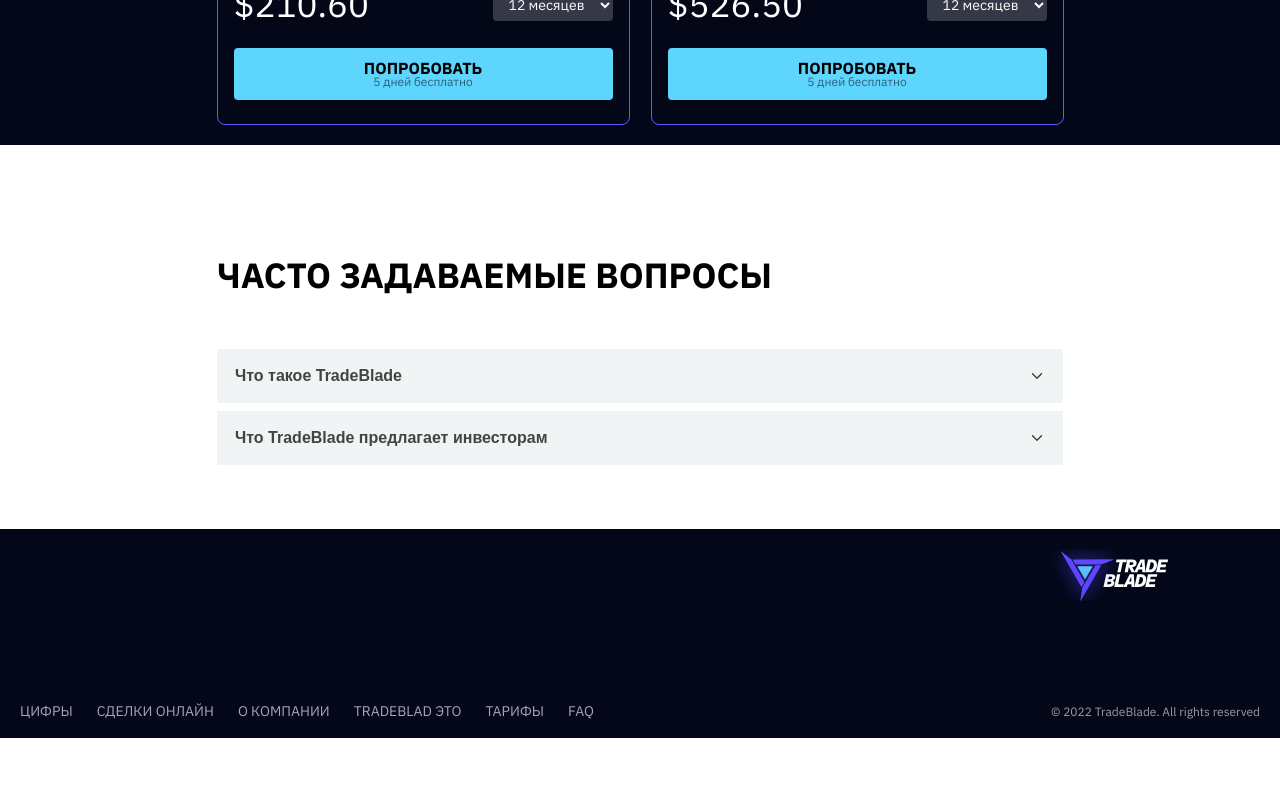
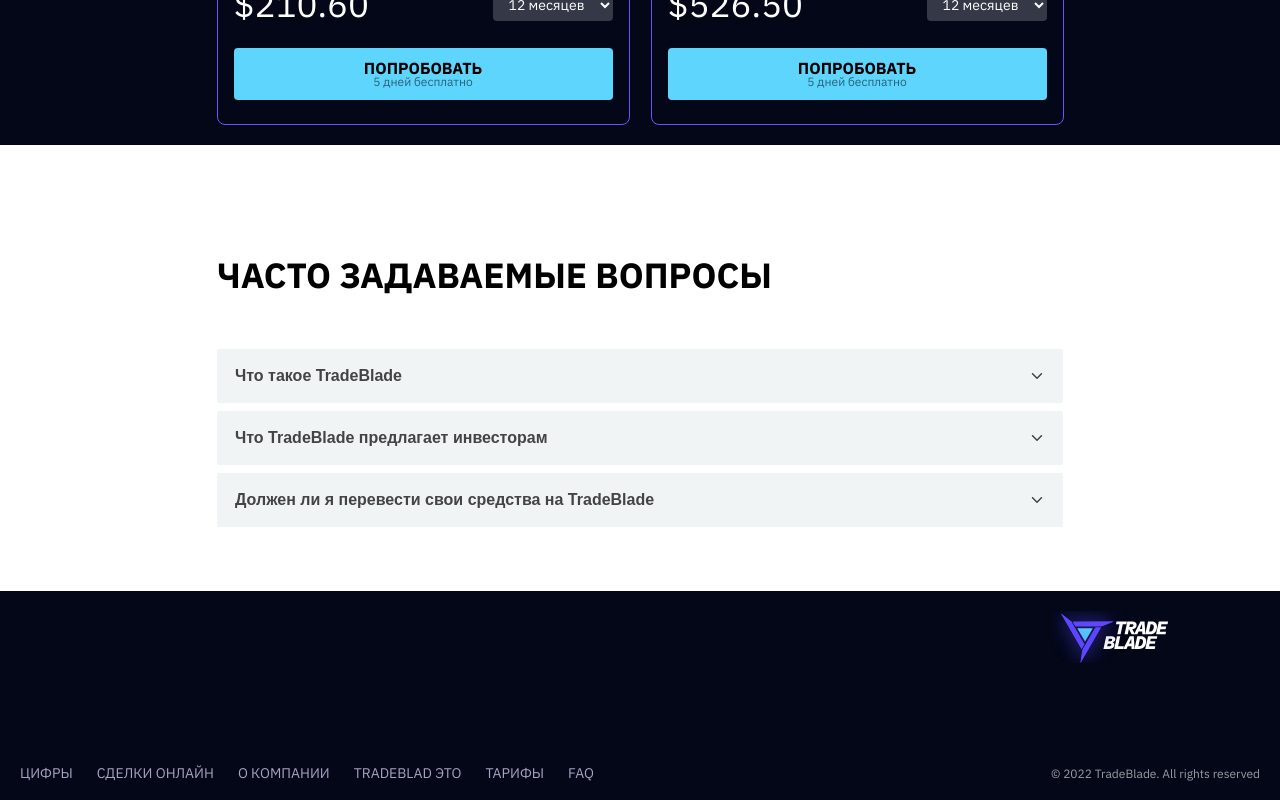
Before and after one commit to RyndinaOlena/ryndina-tm-leads, a React (Vite) app: page / in a window 1280 px wide. Shown: the part 2284-3084 px from the top of the page. Before the commit the page ends 3022 px from the top, so only its background shows below. Built offline with nearby package versions, Linux system fonts and the light colour scheme.

Commit message:
update modal

```diff
--- a/src/pages/sections/Questions.jsx
+++ b/src/pages/sections/Questions.jsx
@@ -1,53 +1,3 @@
-// // import React, { useState } from 'react'
-// import { useState } from "react";
-// import "../../styles/_questions.scss";
-// import { IoIosArrowUp } from "react-icons/io";
-// import { IoIosArrowDown } from "react-icons/io";
-// const sections = [
-//     {
-//         title: "Что такое TradeBlade ",
-//         content: "Мы опытная команда, для которой трейдинг – профессия. TradeBlade является авторизованным официальным брокером биржи Binance."
-//     },
-//     {
-//         title: "Что TradeBlade предлагает инвесторам ",
-//         content: "Он представляет пользователям множество преимуществ, таких как более високая скорость синхронизации API и возможность создать учетную запись Binance через платформу TradeBlade всего в 1 клик.."
-//     },
-// ];
-// const Questions = () => {
-
-//     const [activeIndex, setActiveIndex] = useState(null);
-
-//     const toggleAccordion = (index) => {
-//         setActiveIndex(activeIndex === index ? null : index);
-//     };
-//     return (
-//         <div className='content'>
-//             <div className='questions_section'>
-
-//                 <div className="accordion-container">
-//                     <h2 className='questions_section_title'> часто задаваемые вопросы</h2>
-//                     {sections.map((section, index) => (
-//                         <div key={index} className="accordion-item">
-//                             <button
-//                                 className={`accordion-button ${activeIndex === index ? "show" : ""}`}
-//                                 onClick={() => toggleAccordion(index)}
-//                             >
-//                                 {section.title}<IoIosArrowDown />
-//                             </button>
-//                             <div
-//                                 className={`questions_section_information  ${activeIndex === index ? "show" : ""}`}
-//                             >
-//                                 <p className='questions_section_information_text'>{section.content}</p>
-//                             </div>
-//                         </div>
-//                     ))}
-//                 </div>
-//             </div>
-//         </div>
-//     )
-// }
-
-// export default Questions
 import { useState } from "react";
 import "../../styles/_questions.scss";
 import { IoIosArrowUp, IoIosArrowDown } from "react-icons/io";
@@ -59,6 +9,10 @@
     },
     {
         title: "Что TradeBlade предлагает инвесторам",
+        content: "Он представляет пользователям множество преимуществ, таких как более высокая скорость синхронизации API и возможность создать учетную запись Binance через платформу TradeBlade всего в 1 клик."
+    },
+    {
+        title: "Должен ли я перевести свои средства на TradeBlade",
         content: "Он представляет пользователям множество преимуществ, таких как более высокая скорость синхронизации API и возможность создать учетную запись Binance через платформу TradeBlade всего в 1 клик."
     },
 ];
--- a/src/styles/_header.scss
+++ b/src/styles/_header.scss
@@ -186,7 +186,7 @@
         height: 100%;
         flex-direction: column;
         z-index: 5;
-
+        overflow-y: auto;
     }
 
     .modal {
@@ -200,7 +200,7 @@
         flex-direction: column;
         justify-content: space-between;
         height: 100%;
-        overflow-y: auto;
+
 
         .link_modal_lists {
             display: flex;
```
